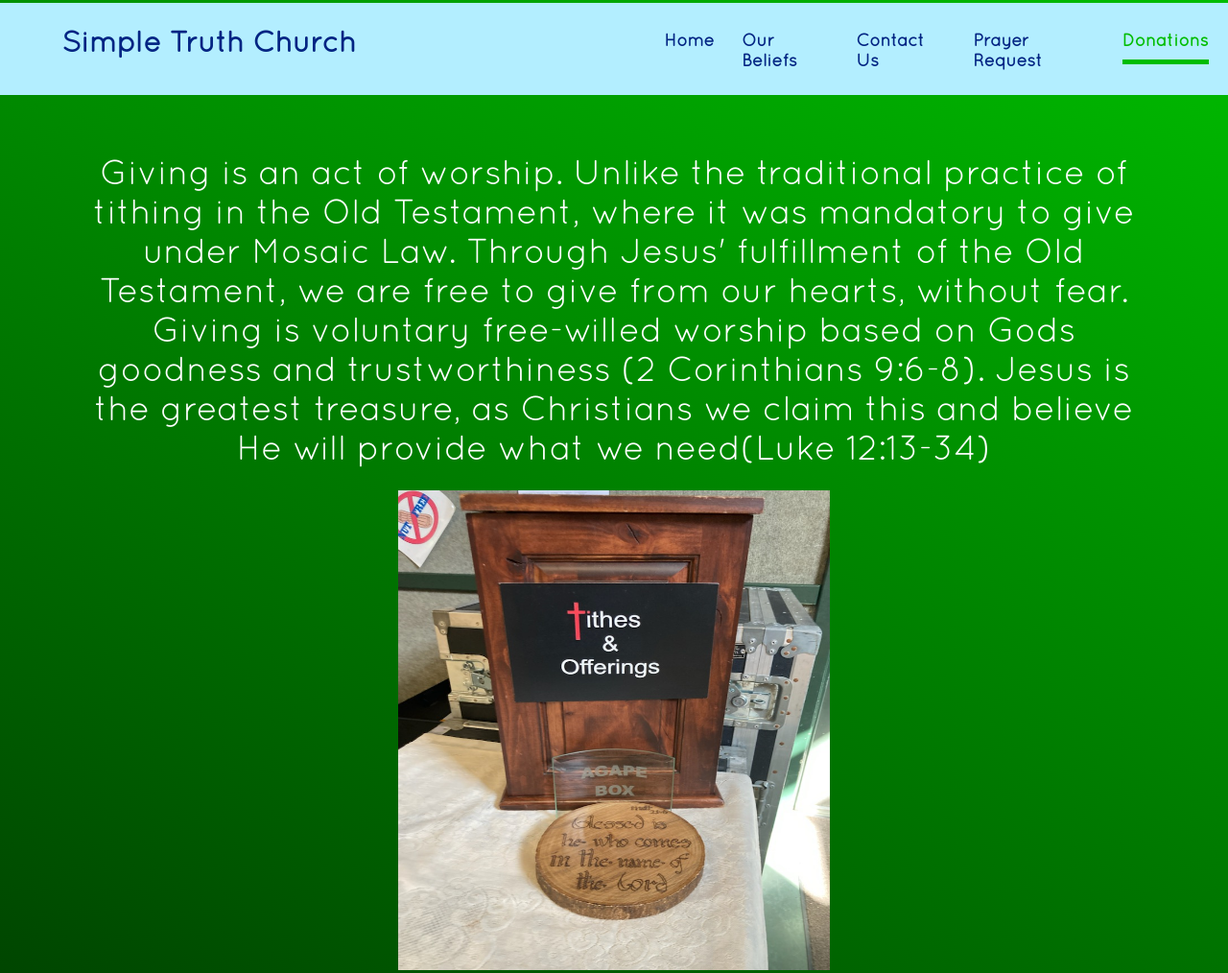
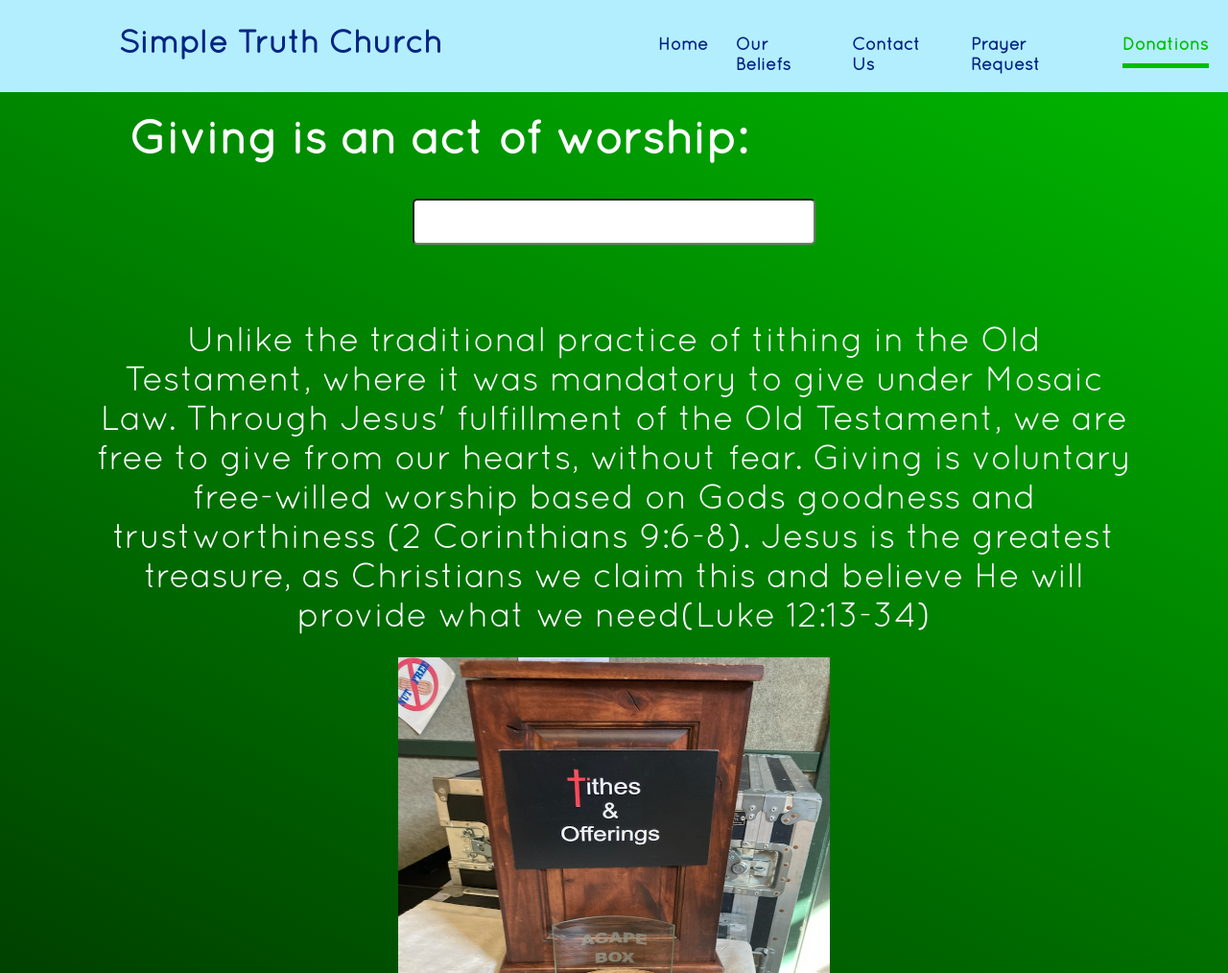
Before and after one commit to JJ-Thornton/simpletruth, a plain HTML site: page donations.html in a window 1280 px wide. Shown: the top 1014 px of the page at 96% size. Drawn offline with Linux system fonts and the light colour scheme; a script that the page names is missing.

Commit message:
removed bottom nav for live site
removed content to be added at tbd time

```diff
--- a/donations.html
+++ b/donations.html
@@ -7,6 +7,8 @@
     <link href="styles/heading-all.css" type="text/css" rel="stylesheet" />
     <link href="styles/bottom-nav.css" type="text/css" rel="stylesheet" />
     <title>Donations</title>
+    <script src="https://www.paypal.com/sdk/js?client-id=AXiqFmWGVSZ9Ap6vioEonKYP3DUNLcpwuT5u8atrbaCEuiyeeo9xt8Z9ZCcCq2JIIWpWpPSYbTRYODSo&components=buttons" data-namespace="paypal_sdk"></script>
+      <script src="javascript/donations.js" defer></script>
   </head>
     <body>
       <div class="container">
@@ -18,27 +20,33 @@
             <li class="navList4"><a class="yellow" href="prayerRequests.html">Prayer Request</a></li>
             <li class="navList6"><a id="donation" class="green" href="donations.html">Donations</a></li>
           </ul>
-    </div>
+      </div>
 
-      <div class="paypal">
+      <h1 class="donation-hero">Giving is an act of worship:</h1>
+
+      <div class="donation-payment-container">
+        <input class="paypal-input" type="number" id="amount">
+        <div class="paypal-buttons" id="paypal"></div>
       </div>
 
       <div class="donation-container">
-        <p class="donation-content">Giving is an act of worship. Unlike the traditional practice of tithing in the Old Testament, where it was mandatory to give under Mosaic Law. Through Jesus' fulfillment of the Old Testament, we are free to give from our hearts, without fear. Giving is voluntary free-willed worship based on Gods goodness and trustworthiness (2 Corinthians 9:6-8). Jesus is the greatest treasure, as Christians we claim this and believe He will provide what we need(Luke 12:13-34)</p>
+        <p class="donation-content">Unlike the traditional practice of tithing in the Old Testament, where it was mandatory to give under Mosaic Law. Through Jesus' fulfillment of the Old Testament, we are free to give from our hearts, without fear. Giving is voluntary free-willed worship based on Gods goodness and trustworthiness (2 Corinthians 9:6-8). Jesus is the greatest treasure, as Christians we claim this and believe He will provide what we need(Luke 12:13-34)</p>
 
         <p class="agape"><img src="styles/images/agapebox.jpg" alt="agape box" class="dono-photo"></p>
         <p class="content-pt2">At Simple Truth, we do not pass a collection plate around the congregation. The Agape Box by the door serves a second purpose of collecting donations, this is because tithes are not our concern, Jesus is, as a church our job is to share the love that Christ has shown us in our personal lives to you, that is our concern. By collecting in this fashion it allows for the focus to be on Jesus and not on what your neighbor has given, eliminating any pressure to give from visiting peoples or those of us who need every cent in this season of life.</p>
       </div>
 
-      <div class="bottom-nav">
+      <!-- <div class="bottom-nav">
         <ul class="bottom-list">
           <li class="bottom1"><a class="gallery" href="photo-gallery.html">Photo Gallery</a></li>
           <li class="bottom2">Weekly<a class="announcements" href="announcements.html"> Announcements</a></li>
           <li class="bottom3">Missions<a class="international" href="international.html"> Internationally</a></li>
-          <li class="bottom4">+<a class="calender" href="calender.html">Monthly Calendar</a></li>
+          <li class="bottom4"><a class="calender" href="calender.html">Monthly Calendar</a></li>
         </ul>
-      </div>
+      </div> -->
 
       <p class="copyright">Copyright ©2022 SimpleTruthLive. All Rights Reserved</p>
+
+
     </body>
 </html>
--- a/javaScript/donations.js
+++ b/javaScript/donations.js
@@ -1,20 +1,22 @@
-paypal.Buttons({
+
+const amountElement = document.getElementById("amount")
+
+console.log(amountElement.value)
+
+paypal_sdk.Buttons({
   createOrder: function(data, actions) {
-
     return actions.order.create({
       purchase_units: [{
         amount: {
-          value: '0.01'
+          value: amountElement.value
         }
       }]
     });
   },
   onApprove: function(data, actions) {
-
     return actions.order.capture().then(function(details) {
-
-        alert('Transaction completed by ' + details.payer.name.given_name);
-
+      alert('Transaction completed by ' + details.payer.name.given_name)
+      ;
     });
   }
 }).render('#paypal');
--- a/styles/donations.css
+++ b/styles/donations.css
@@ -8,25 +8,26 @@ body {
   font-family: 'quicksandregular';
 }
 
-
-/* important paypal stuff */
+/* hero */
+.donation-hero {
+  color:hsl(0, 0%, 100%);
+  font-size: 4em;
+  margin: 1.25rem 0 0 2.8em;
+}
 
 /*Paypal Stuff*/
-/* #paypal {
-  margin-left: 8em;
-  margin-top: 2em;
-  padding: 4em;
-  width: 25em;
-} */
+.donation-payment-container {
+  margin: 3em auto;
+  width: 35em;
+}
 
-/* .field {
-  padding: 1em;
-  width: 22em;
-  margin-left: 0.25em;
-  margin-bottom: 1.5em;
-  border-radius: 15px;
-  border: 2px solid hsl(224, 97%, 26%);
-} */
+.paypal-input {
+  width: 100%;
+  height: 2em;
+  margin: 0 0 .75em 0;
+  border-radius: 5px;
+  font-size: 24px;
+}
 
 /* actual design */
 .donation-container {
--- a/styles/heading-all.css
+++ b/styles/heading-all.css
@@ -31,20 +31,22 @@
 
 /*Header Section */
 .container {
+    margin: 0 0 0 0;
+    padding: 0 0 0 0;
     background-color: hsl(193, 100%, 85%);
     height: 8em;
     width: 100%;
 }
 
 .main-name {
-    margin: .1em 0 0 1.4em;
+    margin: 0 0 0 3em;
     padding: 0.75em;
-    font-size: 2.5em;
+    font-size: 2.75em;
 }
 
 .navLI {
     display: flex;
-    margin: -6em 0 0 52.5%;
+    margin: -6em 0 0 52%;
     padding: 0.5em;
 }
 
```
Also changed, not shown: contactUs.html (+2 -2 lines), index.html (+2 -2 lines), missionStatement.html (+2 -2 lines), prayerRequests.html (+3 -3 lines), styles/slideshow.css (+4 -3 lines).
